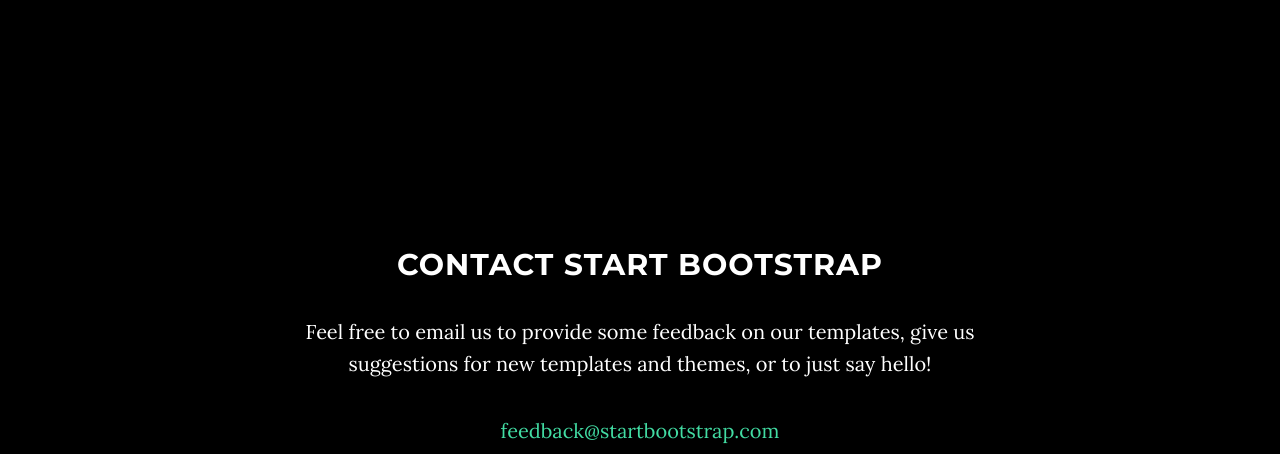
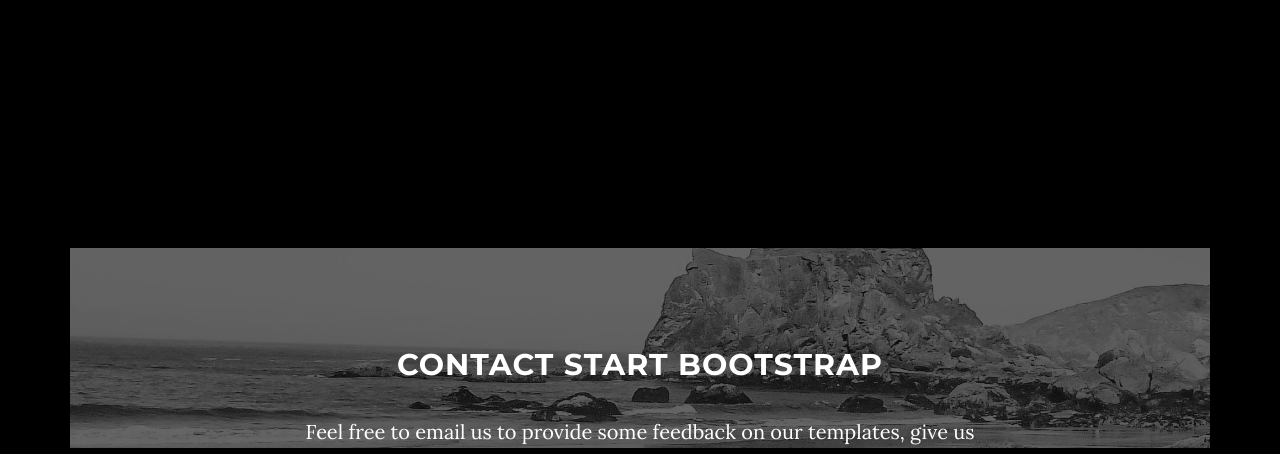
Before and after one commit to RubinThomas75/RubinThomas75.github.io, a website: page index.html in a window 1280 px wide. Shown: the part 2727-3181 px from the top of the page. Drawn offline with nearby package versions, Linux system fonts and the light colour scheme.

Commit message:
more test

```diff
--- a/index.html
+++ b/index.html
@@ -121,7 +121,7 @@
 
     <!-- Contact Section -->
     <section id="contact" class="container content-section text-center">
-        <div class="row">
+        <div class="download-section">
             <div class="col-lg-8 col-lg-offset-2">
                 <h2>Contact Start Bootstrap</h2>
                 <p>Feel free to email us to provide some feedback on our templates, give us suggestions for new templates and themes, or to just say hello!</p>
```
